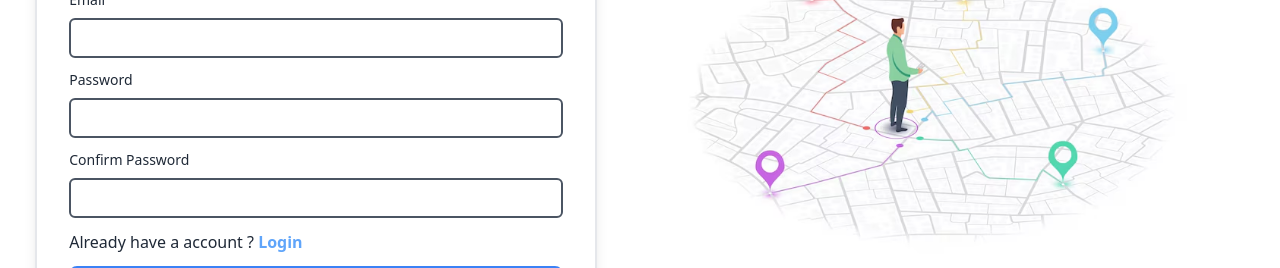
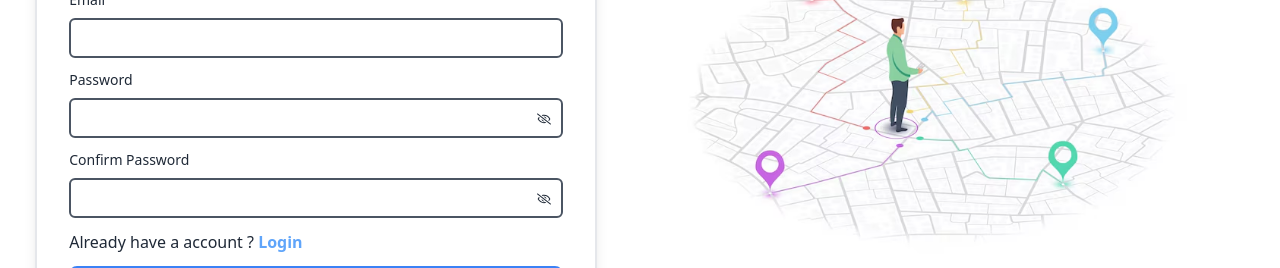
Before and after one commit to CodeXGautam/routewiz, a React (Create React App) app in the folder frontend/: page /register in a window 1280 px wide. Shown: the part 326-594 px from the top of the page. Built offline with nearby package versions, Linux system fonts and the light colour scheme.

Commit message:
Update Register.js
password show feature added

```diff
--- a/frontend/src/Pages/Register.js
+++ b/frontend/src/Pages/Register.js
@@ -2,6 +2,8 @@ import { NavLink, useNavigate } from "react-router";
 import image from '../images/imgroute.avif';
 import { useState } from "react";
 import toast from "react-hot-toast";
+import { FaRegEye } from "react-icons/fa";
+import { FaRegEyeSlash } from "react-icons/fa";
 
 
 
@@ -9,13 +11,15 @@ import toast from "react-hot-toast";
 const Register = (props) => {
 
 
+
+
     const url = 'https://routewiz-backend.onrender.com/';
 
     const setLogin = props.setLogin;
     const navigate = useNavigate();
 
-    // const [showpassword, setShowPassword] = useState(false);
-    // const [showconfirmPassword, setShowConfirmPassword] = useState(false);
+    const [showpassword, setShowPassword] = useState(false);
+    const [showconfirmPassword, setShowConfirmPassword] = useState(false);
 
     const [registerData, setRegisterData] = useState({
         firstName: "",
@@ -140,6 +144,14 @@ const Register = (props) => {
 
     }
 
+	   const passHandler = () => {
+        setShowPassword(!showpassword)
+    }
+
+    const confirmPassHandler = () => {
+        setShowConfirmPassword(!showconfirmPassword)
+    }
+
 
 
     return (
@@ -173,14 +185,41 @@ const Register = (props) => {
                             className="text-gray-900 border-2 border-gray-600 p-2 rounded-md" />
                     </label>
 
-                    <label className="text-gray-800 text-sm flex flex-col gap-2">Password
-                        <input type="password" onChange={changeHandler} name="password" id="password" value={registerData.password}
-                            className="text-gray-900 border-2 border-gray-600 p-2 rounded-md" />
+                                    <label className="text-gray-800 text-sm flex flex-col gap-2">Password
+                        {!showpassword &&
+                            <div className="relative">
+                                <input type="password" onChange={changeHandler} name="password" id="password" value={registerData.password}
+                                    className="text-gray-900 border-2 border-gray-600 p-2 rounded-md w-[100%]" />
+                                <FaRegEyeSlash onClick={passHandler} className="absolute right-3 bottom-3" />
+                            </div>
+                        }
+
+                        {showpassword &&
+                            <div className='relative'>
+                                <input type="text" onChange={changeHandler} name="password" id="password" value={registerData.password}
+                                    className="text-gray-900 border-2 border-gray-600 p-2 rounded-md w-[100%]" />
+                                <FaRegEye onClick={passHandler} className="absolute right-3 bottom-3" />
+                            </div>
+                        }
                     </label>
 
                     <label className="text-gray-800 text-sm flex flex-col gap-2">Confirm Password
-                        <input type="password" onChange={changeHandler} name="confirmPassword" id="confirmPassword" value={registerData.confirmPassword}
-                            className="text-gray-900 border-2 border-gray-600 p-2 rounded-md" />
+                        {!showconfirmPassword &&
+                            <div className="relative">
+                                <input type="password" onChange={changeHandler} name="confirmPassword" id="confirmPassword" value={registerData.confirmPassword}
+                                    className="text-gray-900 border-2 border-gray-600 p-2 rounded-md w-[100%]" />
+                                <FaRegEyeSlash onClick={confirmPassHandler} className="absolute right-3 bottom-3" />
+                            </div>
+                        }
+
+                        {showconfirmPassword &&
+                            <div className='relative'>
+                                <input type="text" onChange={changeHandler} name="confirmPassword" id="confirmPassword" value={registerData.confirmPassword}
+                                    className="text-gray-900 border-2 border-gray-600 p-2 rounded-md w-[100%]" />
+                                <FaRegEye onClick={confirmPassHandler} className="absolute right-3 bottom-3" />
+                            </div>
+                        }
+
                     </label>
                     <span className="text-md text-gray-800">Already have a account ? <NavLink to={'/login'} className="text-blue-400 font-semibold">Login</NavLink></span>
                     <button className="text-md font-semibold bg-blue-500 rounded-lg p-3 text-white"> Register </button>
```
